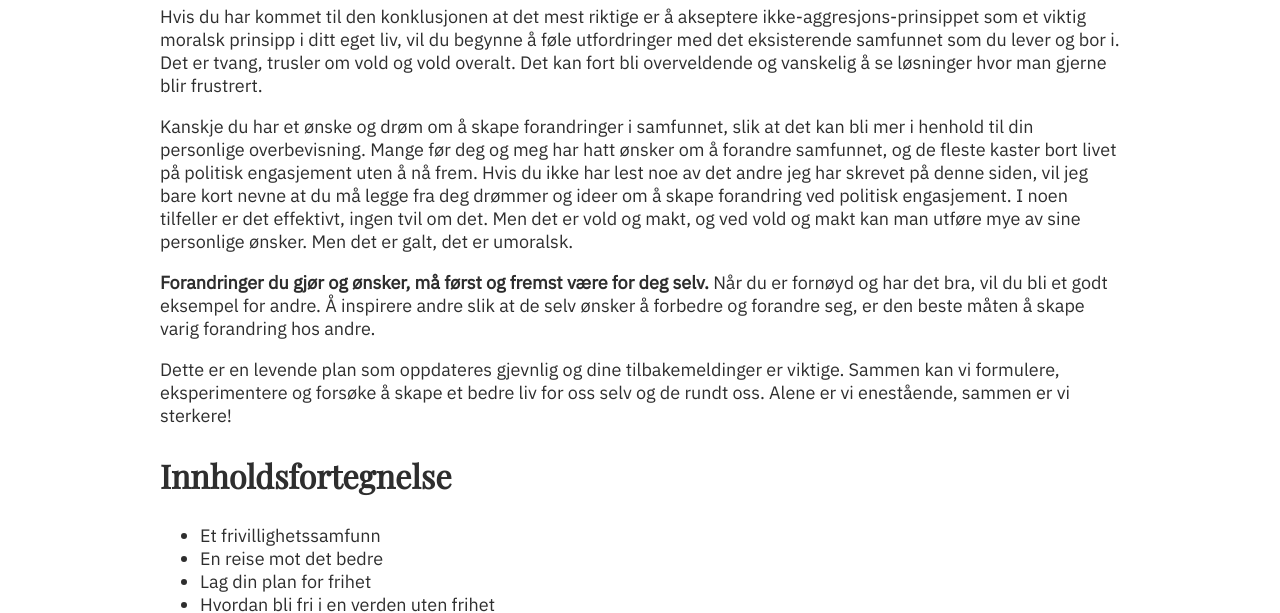
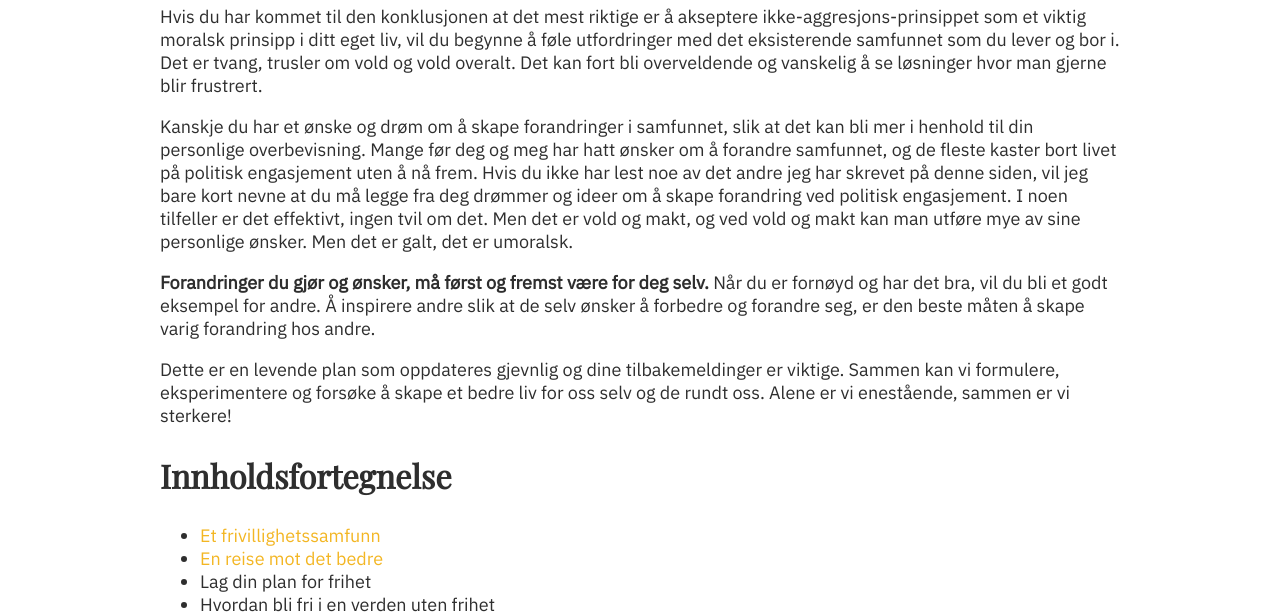
Before and after one commit to sondreb/utenstat-website, a plain HTML site: page plan-for-frihet.html in a window 1280 px wide. Shown: the part 336-949 px from the top of the page. Drawn offline with nearby package versions, Linux system fonts and the light colour scheme.

Commit message:
deploy: 5707d3967e86b98a7b2e48aebd284ec3fb9598ad

```diff
--- a/plan-for-frihet.html
+++ b/plan-for-frihet.html
@@ -41,8 +41,8 @@
 <p>Dette er en levende plan som oppdateres gjevnlig og dine tilbakemeldinger er viktige. Sammen kan vi formulere, eksperimentere og forsøke å skape et bedre liv for oss selv og de rundt oss. Alene er vi enestående, sammen er vi sterkere!</p>
 <h2>Innholdsfortegnelse</h2>
 <ul>
-<li>Et frivillighetssamfunn</li>
-<li>En reise mot det bedre</li>
+<li><a href="et-frivillighets-samfunn">Et frivillighetssamfunn</a></li>
+<li><a href="en-reise-mot-det-bedre">En reise mot det bedre</a></li>
 <li>Lag din plan for frihet</li>
 <li>Hvordan bli fri i en verden uten frihet</li>
 <li>Produsere din egen mat</li>
```
